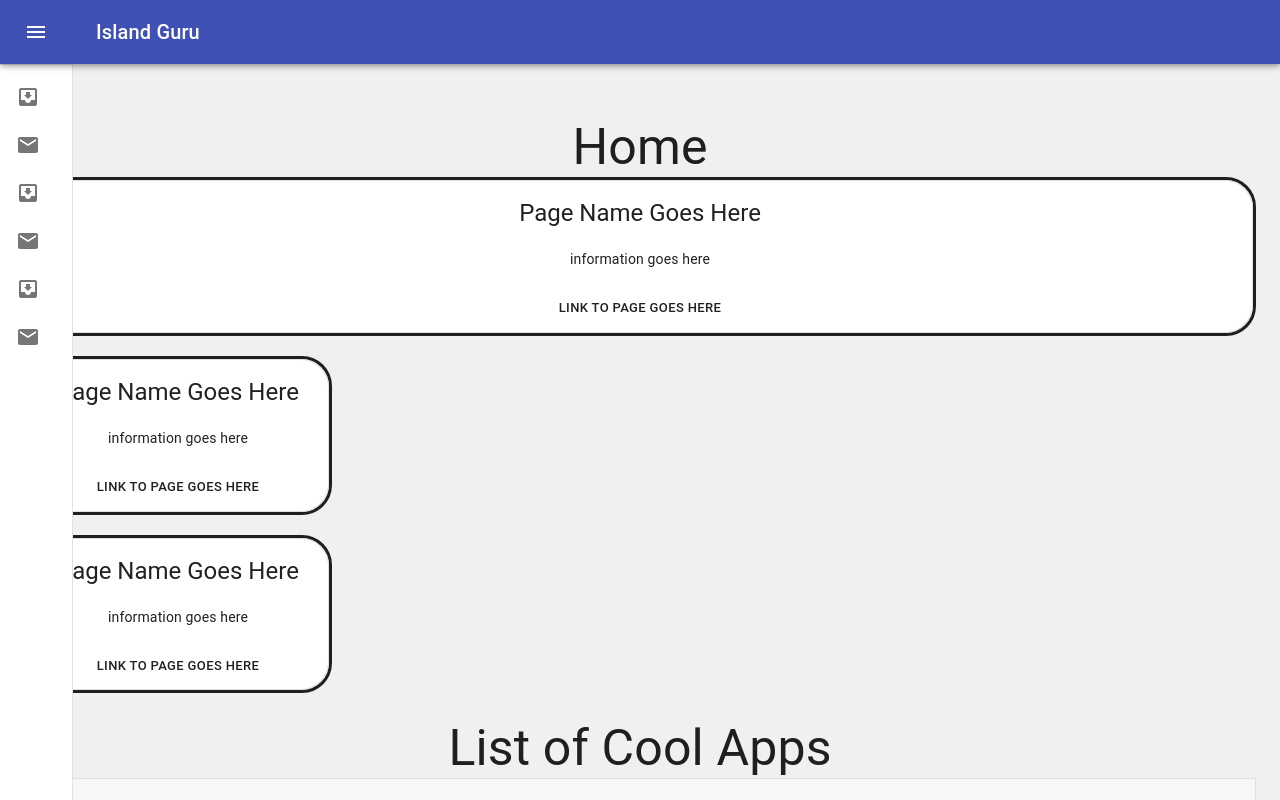
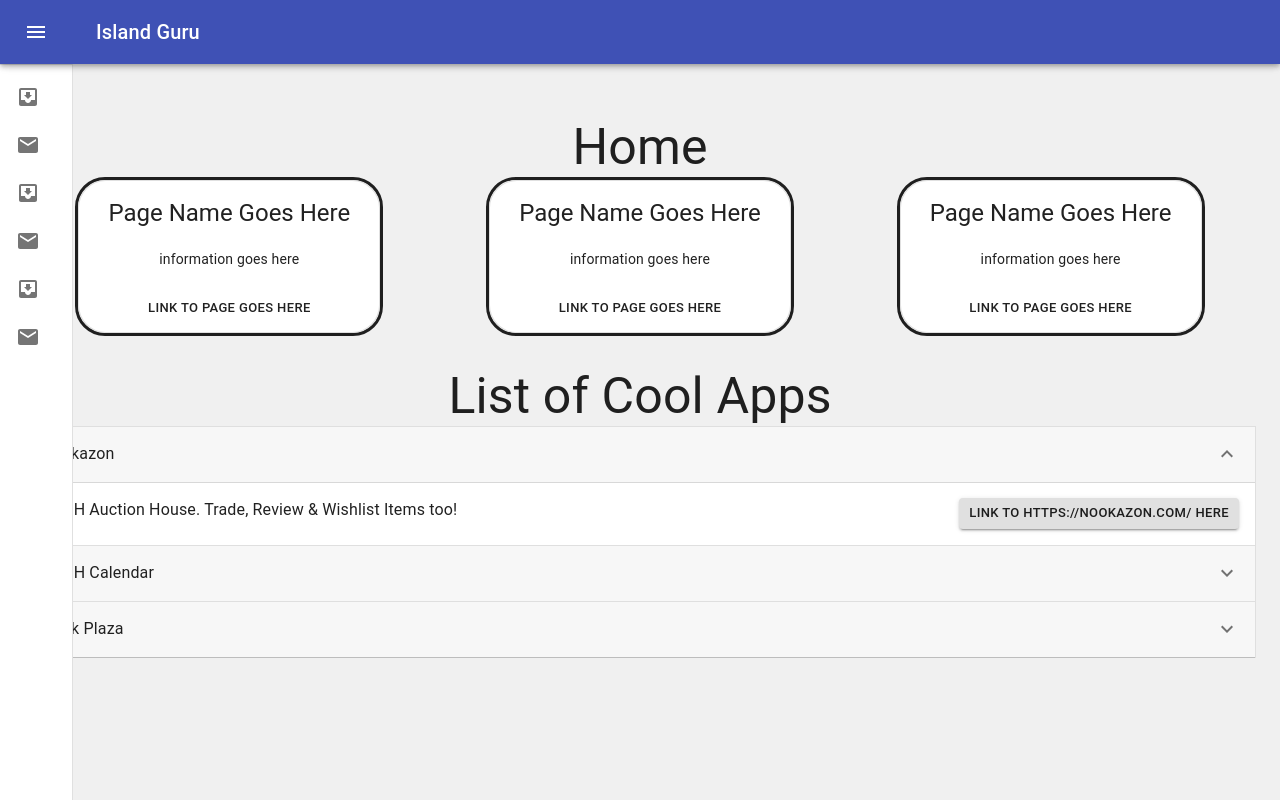
Before and after one commit to gregstead/island_assistant, a React (Create React App) app in the folder client/: page /home in a window 1280 px wide. Shown: the top 800 px of the page. Built offline with nearby package versions, Linux system fonts and the light colour scheme.

Commit message:
aligned top info boxes

```diff
--- a/client/src/pages/Home.jsx
+++ b/client/src/pages/Home.jsx
@@ -59,17 +59,17 @@ export default function CustomizedAccordions() {
     <div>
       <Box style={{ fontSize: "50px", height: "50px", marginBottom: "15px", textAlign: "center" }}>Home</Box>
 
-      <Container maxWidth='lg'>
+      <Container maxWidth='lg' style={{ display: "flex", flexDirection: 'row'}}>
 
-        <Box style={{ border: "solid", borderRadius: "30px", marginBottom: "20px" }}>
+        <Box style={{ border: "solid", borderRadius: "30px", margin: "auto", marginBottom: "25px", width: "25%"  }}>
           <Card id="page-cards" />
           {/* <Card id="page-cards" /> */}
           {/* <Card id="page-cards" /> */}
         </Box>
-        <Box style={{ border: "solid", borderRadius: "30px", marginBottom: "20px", width: "25%" }}>
+        <Box style={{ border: "solid", borderRadius: "30px", margin: "auto", marginBottom: "25px", width: "25%" }}>
           <Card style={{ display: "inline" }} />
         </Box>
-        <Box style={{ border: "solid", borderRadius: "30px", marginBottom: "20px", width: "25%" }}>
+        <Box style={{ border: "solid", borderRadius: "30px", margin: "auto", marginBottom: "25px", width: "25%" }}>
           <Card style={{ display: "inline" }} />
         </Box>
 
```
